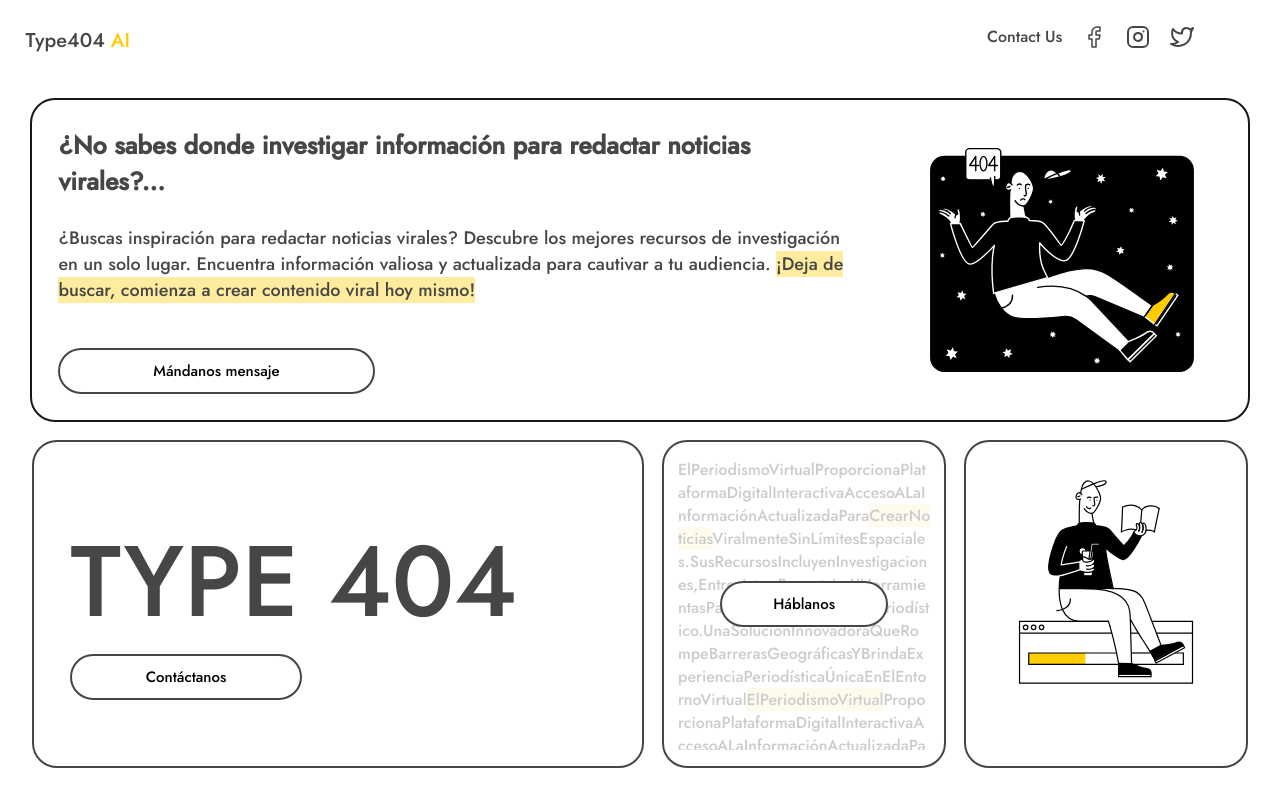
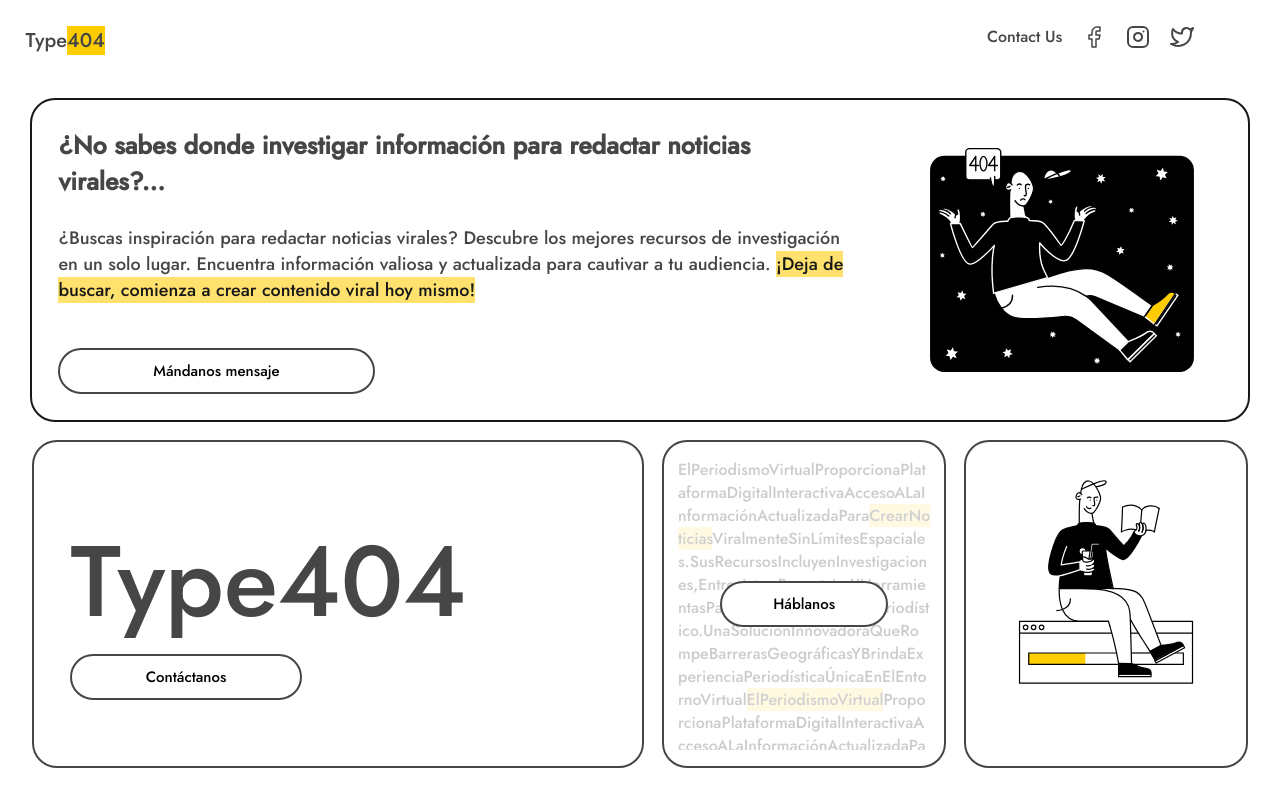
Before and after one commit to Jcampillo1207/type404, a plain HTML site: page index.html in a window 1280 px wide. Shown: the top 800 px of the page. Drawn offline with Linux system fonts and the light colour scheme.

Commit message:
logo added

```diff
--- a/index.html
+++ b/index.html
@@ -12,7 +12,7 @@
 </head>
 <body>
     <header class="container">
-        <div class="logoheader">Type404 <span>AI</span></div>
+        <div class="logoheader">Type<span class="highlight2">404</span></div>
         <div class="conT">
             <ul>
                 <li class="display" id="texto-cambiante">Contact Us</li>
@@ -39,7 +39,7 @@
         <div class="cardCont">
             <div class="card2">
                 <div class="titC1">
-                    TYPE 404
+                    Type404
                     <button class="cta">Contáctanos</button>
                 </div>
             </div>
@@ -76,6 +76,6 @@
     <script src="sript.js"></script>
 </body>
 <footer class="evo">
-    <div id="evo" class="evoT">El periodismo es la única forma de conectar con audiencias universales, cuando las audiencias evolucionan, el periodismo no se puede quedar atrás. <span class="am">TYPE404</span> // El periodismo es la única forma de conectar con audiencias universales, cuando las audiencias evolucionan, el periodismo no se puede quedar atrás. <span class="am">TYPE404</span> // El periodismo es la única forma de conectar con audiencias universales, cuando las audiencias evolucionan, el periodismo no se puede quedar atrás. <span class="am">TYPE404</span> // El periodismo es la única forma de conectar con audiencias universales, cuando las audiencias evolucionan, el periodismo no se puede quedar atrás. <span class="am">TYPE404</span> //</div>
+    <div id="evo" class="evoT">El periodismo es la única forma de conectar con audiencias universales, cuando las audiencias evolucionan, el periodismo no se puede quedar atrás. <span class="am">Type404</span> // El periodismo es la única forma de conectar con audiencias universales, cuando las audiencias evolucionan, el periodismo no se puede quedar atrás. <span class="am">Type404</span> // El periodismo es la única forma de conectar con audiencias universales, cuando las audiencias evolucionan, el periodismo no se puede quedar atrás. <span class="am">Type404</span> // El periodismo es la única forma de conectar con audiencias universales, cuando las audiencias evolucionan, el periodismo no se puede quedar atrás. <span class="am">Type404</span> //</div>
 </footer>
 </html>
--- a/styles.css
+++ b/styles.css
@@ -48,7 +48,13 @@ body {
 }
 
 .highlight {
-    background-color: #ffcc0060;
+    background-color: #ffcc0092;
+    color: #181818;
+}
+
+.highlight2 {
+    background-color: #ffcc00;
+    color: #464646;
 }
 
 .conT4 .cta {
@@ -73,13 +79,10 @@ body {
     transition: .5s ease;
 }
 
-.logoheader span {
+.logoheader:hover span {
+    background-color: #464646;
     color: #ffcc00;
     transition: .5s ease;
-}
-
-.logoheader:hover span {
-    color: #464646;
 }
 
 .logoheader:hover {
```
